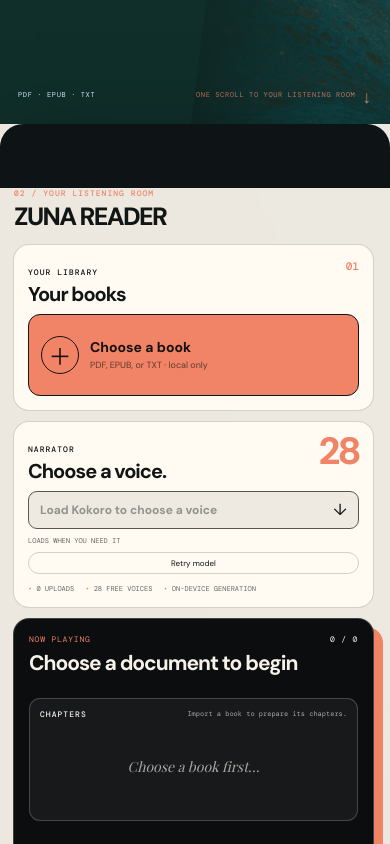
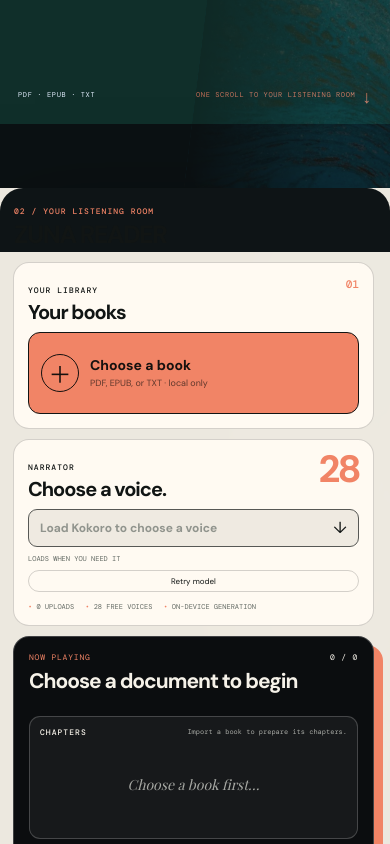
Before and after one commit to 0xzcr/Zuna, a Next.js app: page / in a window 390 px wide. Shown: the part 720-1564 px from the top of the page. Built offline with nearby package versions, Linux system fonts and the light colour scheme; a web font is replaced by a local one.

Commit message:
fix: align reader frame below fixed navbar

```diff
--- a/frontend/styles.css
+++ b/frontend/styles.css
@@ -204,7 +204,7 @@ a { color: inherit; }
 @keyframes disc-float { 50% { transform: translateY(-24px) scale(1.15); } }
 @keyframes cue { 50% { transform: translateY(7px); } }
 
-.reader-page { padding: 14px; background: var(--reader-backdrop); color: var(--ink); }
+.reader-page { padding: 66px 14px 14px; background: var(--reader-backdrop); color: var(--ink); }
 .reader-page::before {
   position: absolute;
   inset: 0;
@@ -223,7 +223,7 @@ a { color: inherit; }
   width: min(100%, 1440px);
   height: 100%;
   margin: auto;
-  padding: 67px 18px 18px;
+  padding: 18px 18px 18px;
   border: 1px solid rgba(241, 132, 102, .72);
   border-radius: 24px;
   background: var(--shell);
@@ -389,8 +389,8 @@ a { color: inherit; }
   .hero-foot > :last-child { display: none; }
   .scroll-cue { justify-self: end; text-align: right; }
 
-  .reader-page { min-height: 100svh; padding: 0; }
-  .reader-shell { display: grid; grid-template-rows: auto auto; width: 100%; height: auto; min-height: 100svh; padding: 64px 11px 18px; border: 0; border-radius: 0; }
+  .reader-page { min-height: 100svh; padding: 64px 0 0; }
+  .reader-shell { display: grid; grid-template-rows: auto auto; width: 100%; height: auto; min-height: calc(100svh - 64px); padding: 18px 11px 18px; border: 0; border-radius: 0; }
   .reader-art { width: 70vw; opacity: .18; }
   .reader-heading { align-items: start; padding: 0 3px; }
   .reader-heading h2 { font-size: clamp(27px, 8vw, 38px); }
```
